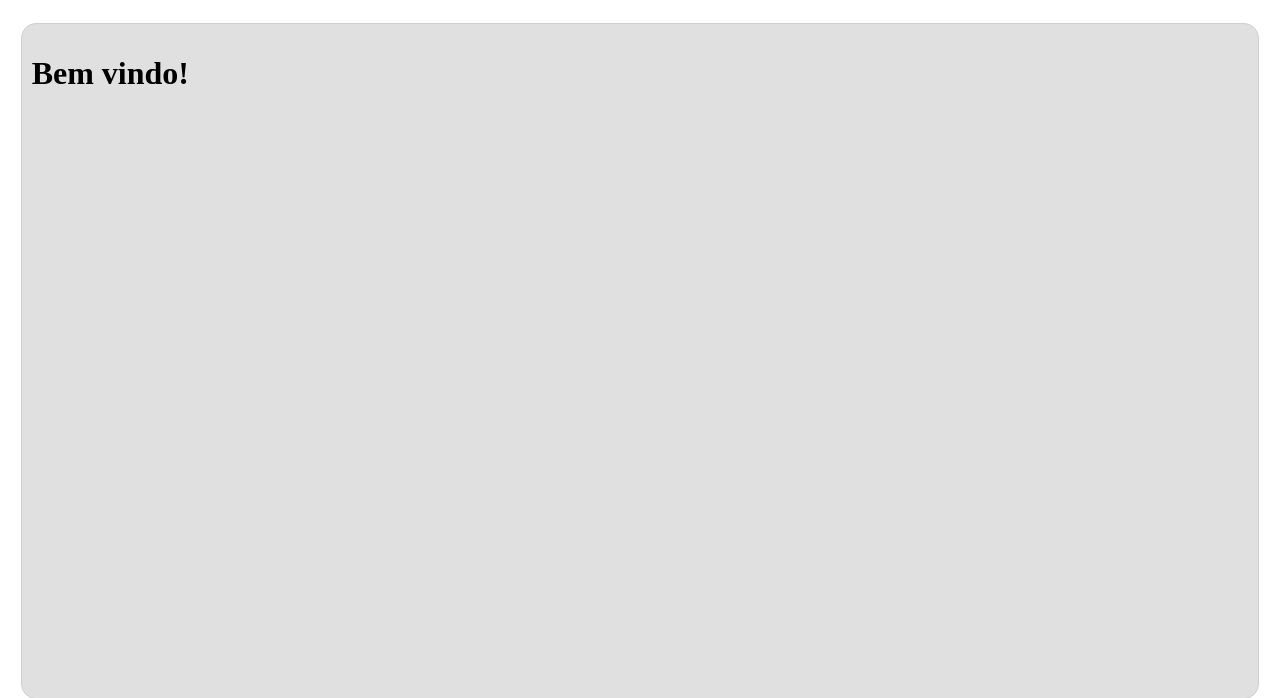
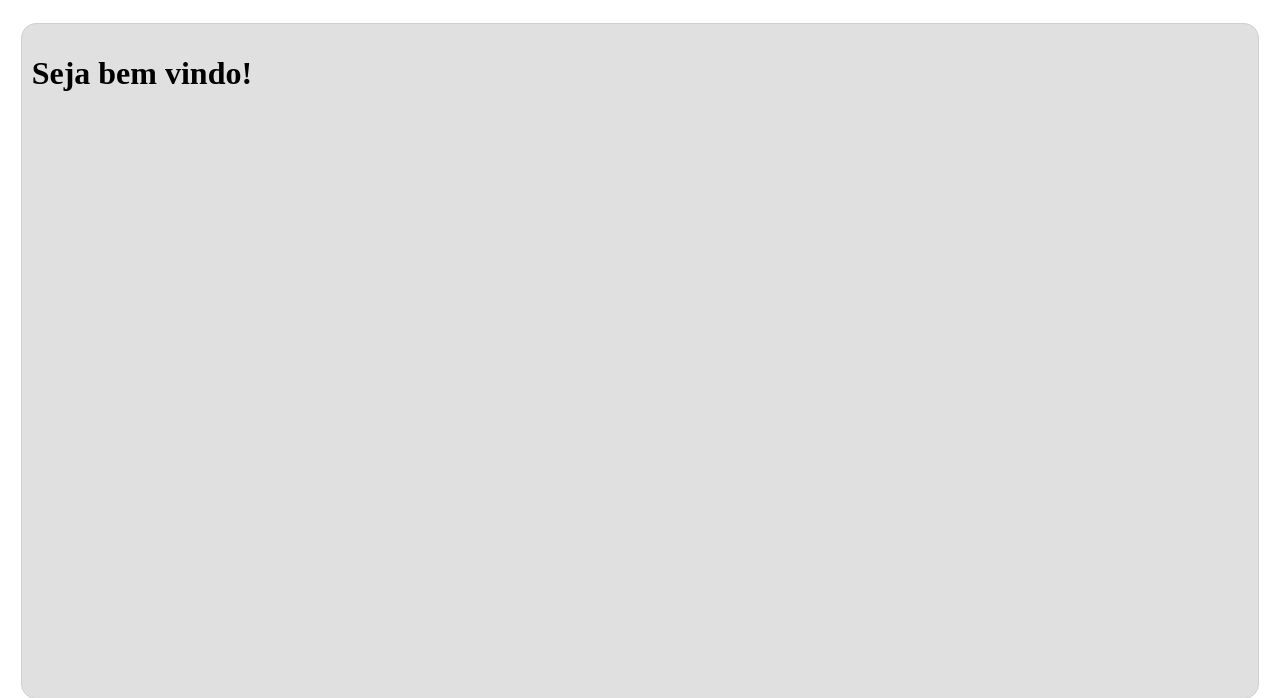
Before and after one commit to DianeFenzi/ESProject, a Flask app: page / in a window 1280 px wide. Shown: the part 62-760 px from the top of the page. Run offline with Flask 2, Linux system fonts and the light colour scheme; some libraries are stand-ins or nearby versions.

Commit message:
Update principal.html.j2

```diff
--- a/imdb/principal/templates/principal.html.j2
+++ b/imdb/principal/templates/principal.html.j2
@@ -27,7 +27,7 @@
       </table>
     {% endif %}
   {% else %}
-    <h1>Bem vindo!</h1>
+    <h1>Seja bem vindo!</h1>
   {% endif %}
 
 {% endblock %}
```
